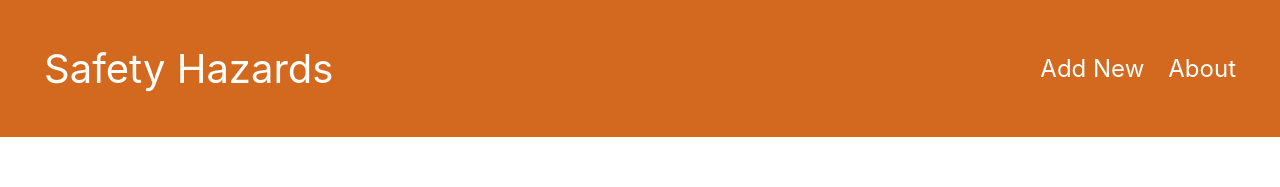
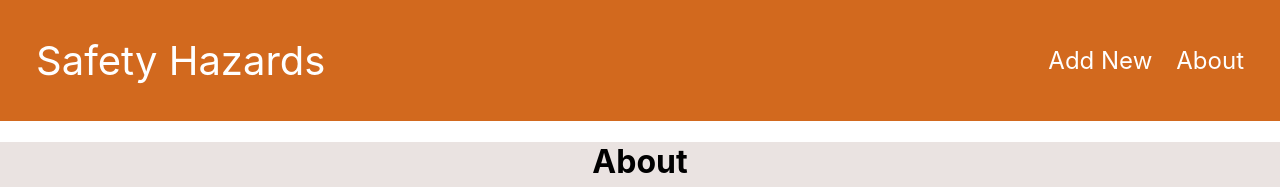
Before and after one commit to mechanicaleng68/Industrial-Safety-Hazards, a React (Create React App) app in the folder frontend/: page /about in a window 1280 px wide. Shown: the top 187 px of the page. Built offline with nearby package versions, Linux system fonts and the light colour scheme.

Commit message:
added background color

```diff
--- a/frontend/src/App.css
+++ b/frontend/src/App.css
@@ -4,8 +4,9 @@
 }
 
 .container {
-  margin: 5rem;
+  margin: 0 rem;
   text-align: center;
+  background-color: rgba(216, 204, 200, 0.547);
 }
 
 .nav {
@@ -15,7 +16,7 @@
   justify-content: space-between;
   align-items: stretch;
   gap: 2rem;
-  padding: 2.5rem;
+  padding: 2rem;
 }
 
 .site-title {
```
